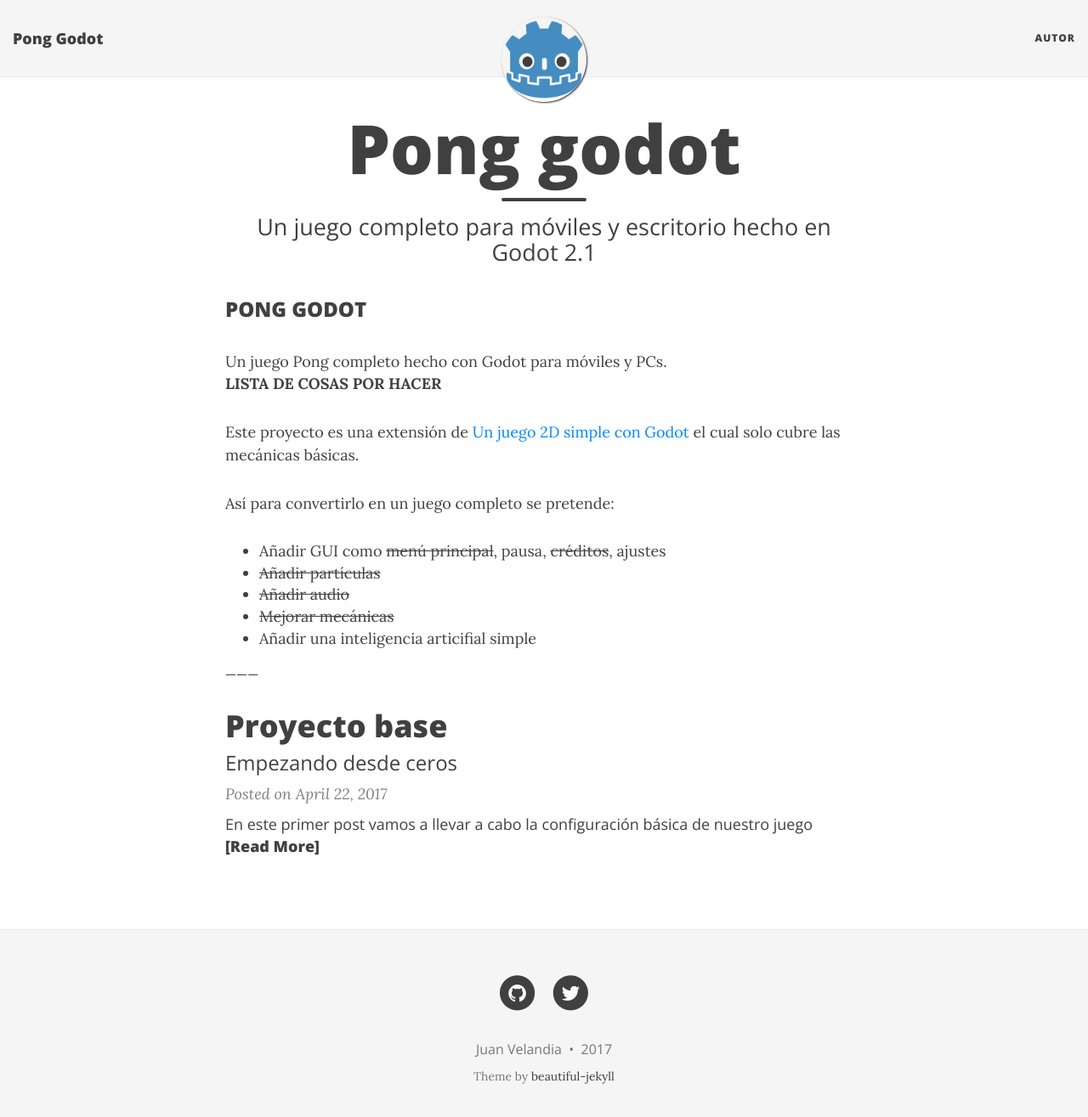
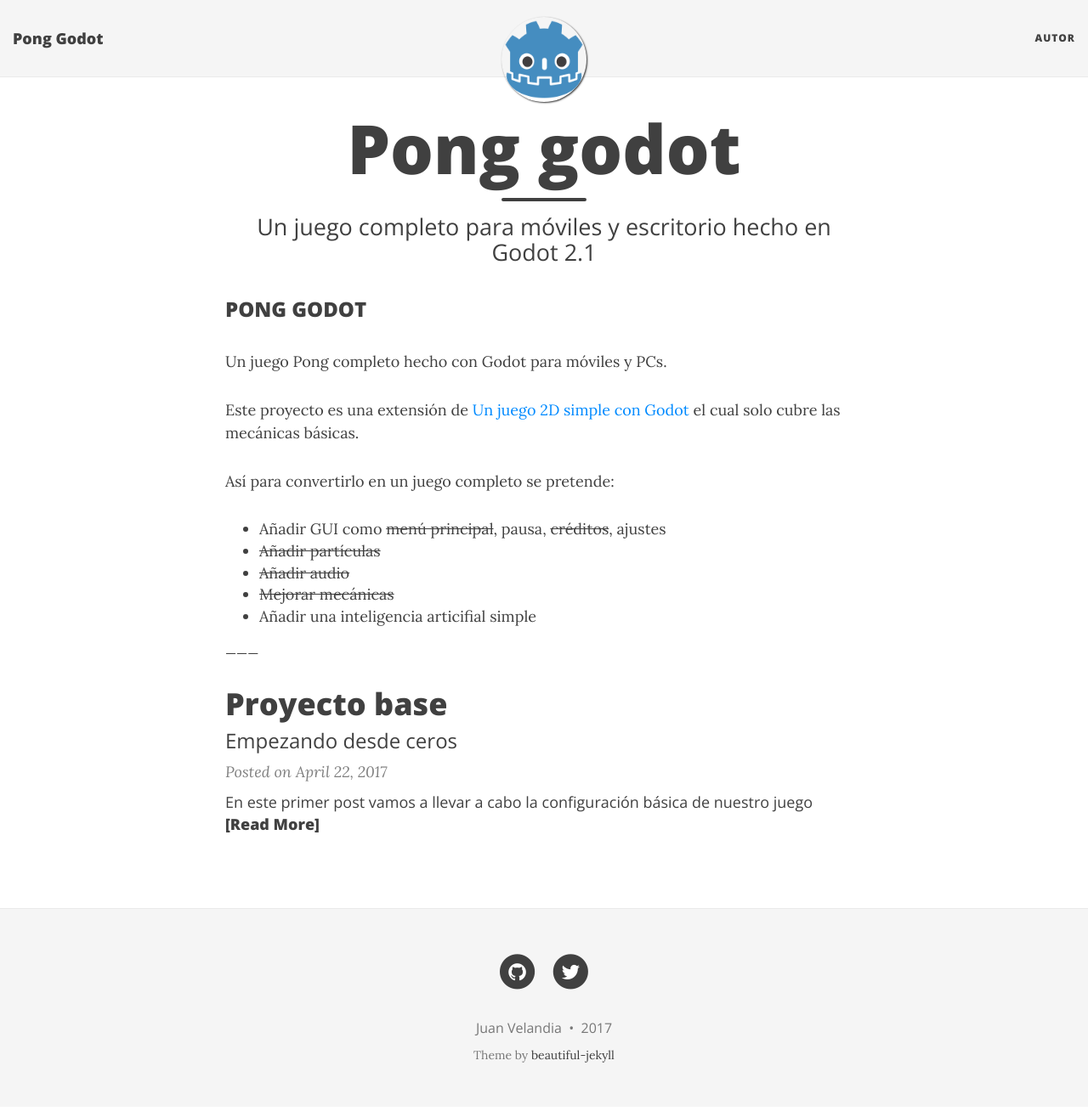
Before and after one commit to Juankz/pong-godot, a Jekyll site: the page built from index.html, in a window 1280 px wide and 1328 px high. Shown: the top 1315 px of the window at 85% size. Built offline with Jekyll 4.4.1, drawn with Linux system fonts in a browser that asks for light colours; nearby versions of some CDN libraries; the list of posts is cut into pages by our own code.

Commit message:
Actualizar información

```diff
--- a/index.html
+++ b/index.html
@@ -8,8 +8,6 @@
   <h3>PONG GODOT</h3>
   <br>
   Un juego Pong completo hecho con Godot para móviles y PCs.
-  <br>
-  <b>LISTA DE COSAS POR HACER</b>
 <p>
 Este proyecto es una extensión de <a href="http://docs.godotengine.org/en/stable/tutorials/step_by_step/simple_2d_game.html"> Un juego 2D simple con Godot </a> el cual solo cubre las mecánicas básicas.
 <p>Así para convertirlo en un juego completo se pretende:
```
